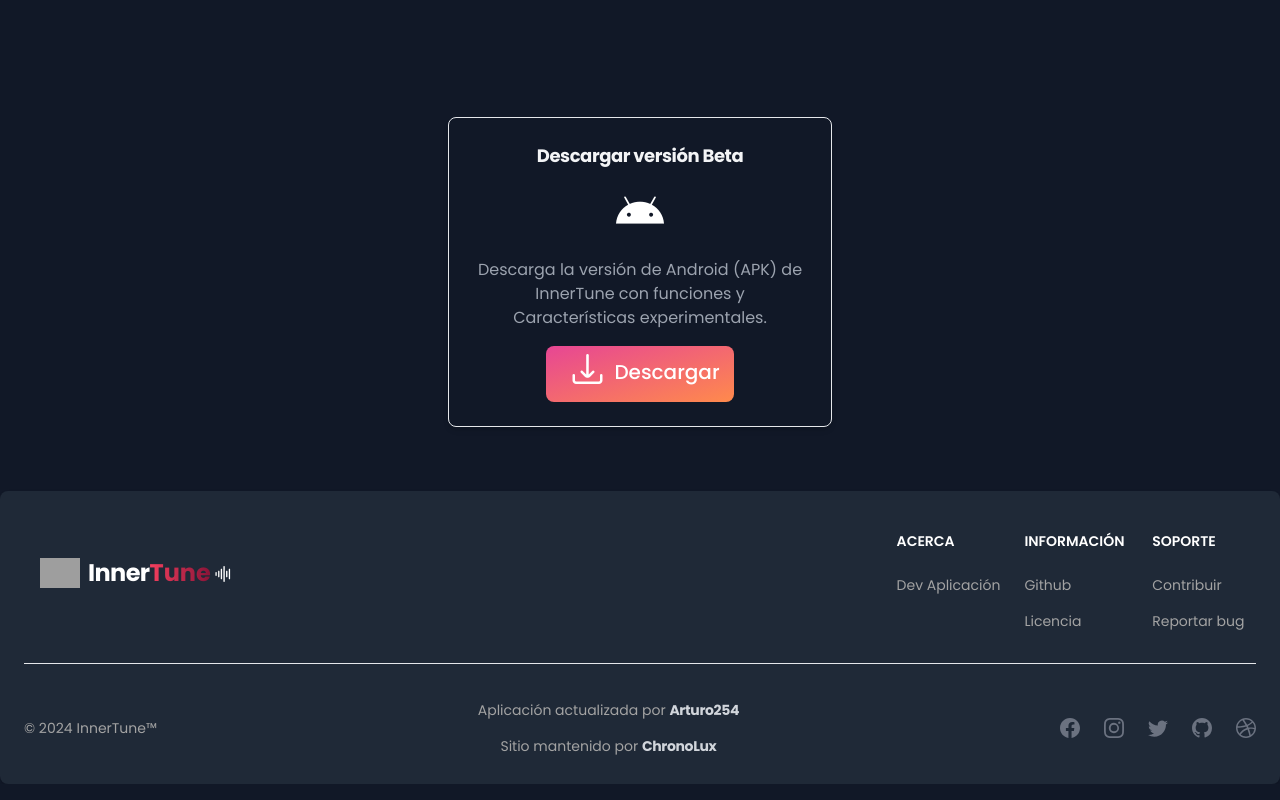
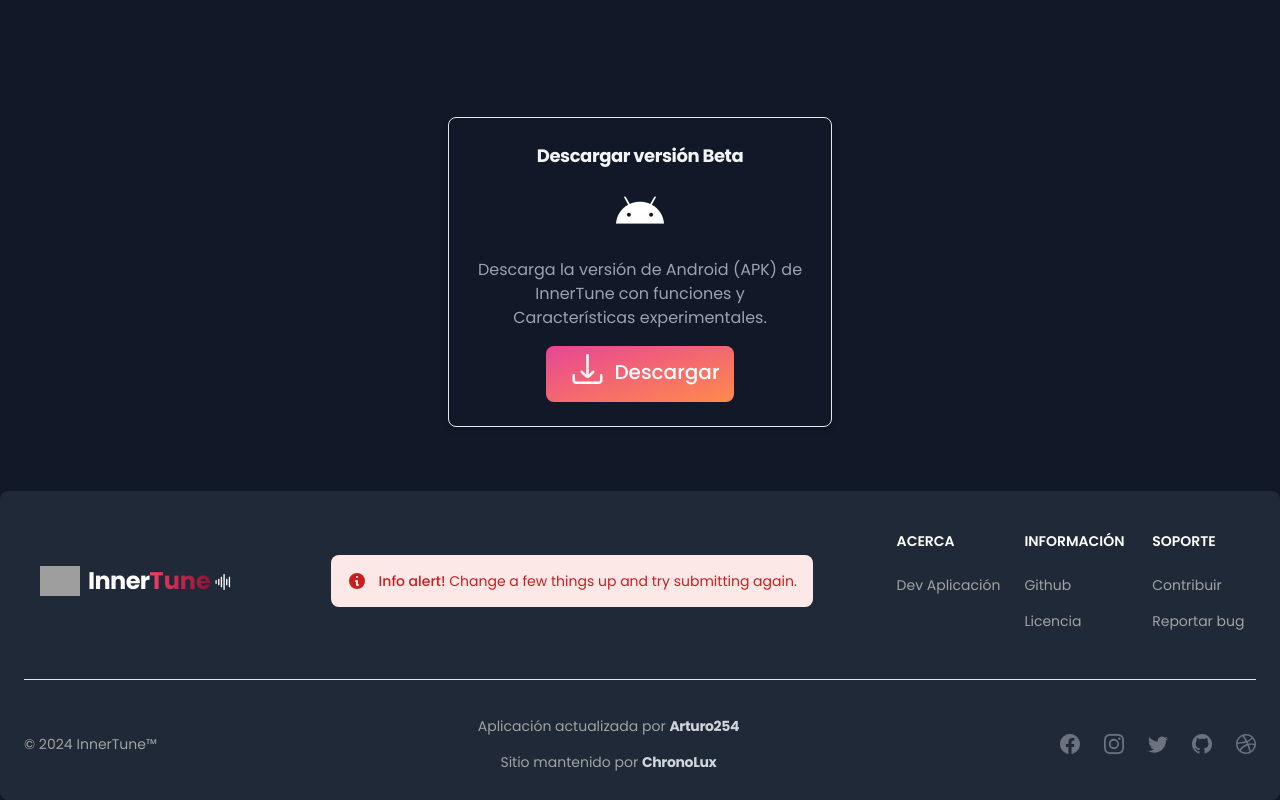
Before and after one commit to AkemiKami201/innerTune-Website, a React (Vite) app: page / in a window 1280 px wide. Shown: the part 5440-6240 px from the top of the page. Built offline with nearby package versions, Linux system fonts and the light colour scheme; grey boxes are pictures that could not be loaded.

Commit message:
new changes

```diff
--- a/src/components/FooterSection.jsx
+++ b/src/components/FooterSection.jsx
@@ -8,6 +8,8 @@
   FooterTitle,
 } from "flowbite-react";
 import { BsDribbble, BsFacebook, BsGithub, BsInstagram, BsTwitter } from "react-icons/bs";
+import { HiInformationCircle } from "react-icons/hi";
+import { Alert } from "flowbite-react";
 
 import logo from "../assets/waveform-path.svg";
 const year = new Date().getFullYear(); // get the current year
@@ -20,8 +22,13 @@
 		        <div className="flex items-center flex-shrink-0 m-4 font-bold">
 		          <img className="w-10 mr-2 cursor-pointer" src="https://raw.githubusercontent.com/z-huang/InnerTune/dev/app/src/main/res/mipmap-xxxhdpi/ic_launcher_round.webp" />
 							<span className="text-2xl tracking-tight">Inner</span>
-						<span className="text-2xl bg-gradient-to-r from-rose-500 to-rose-900 text-transparent bg-clip-text">Tune
-						</span><div className="ml-1 h-4"><i className="fi fi-rr-waveform-path"></i></div>
+							<span className="text-2xl bg-gradient-to-r from-rose-500 to-rose-900 text-transparent bg-clip-text">Tune </span>
+							<div className="ml-1 h-4"><i className="fi fi-rr-waveform-path"></i></div>
+						</div>
+						<div className="w-200 m-10 lg:mt-10 items-center">
+							<Alert color="failure" icon={HiInformationCircle}>
+				      <span className="font-medium">Info alert!</span> Change a few things up and try submitting again.
+				    </Alert>
 						</div>
 	          <div className="grid grid-cols-2 gap-8 sm:mt-4 sm:grid-cols-3 sm:gap-6">
 	            <div>
@@ -57,7 +64,7 @@
 	            <FooterIcon href="#" icon={BsFacebook} />
 	            <FooterIcon href="#" icon={BsInstagram} />
 	            <FooterIcon href="#" icon={BsTwitter} />
-		            <FooterIcon href="#" icon={BsGithub} />
+	            <FooterIcon href="https://github.com/Arturo254/InnerTune" icon={BsGithub} />
 	            <FooterIcon href="#" icon={BsDribbble} />
 	          </div>
 	        </div>
```
Lines whose indentation alone changed are shown as unchanged.
